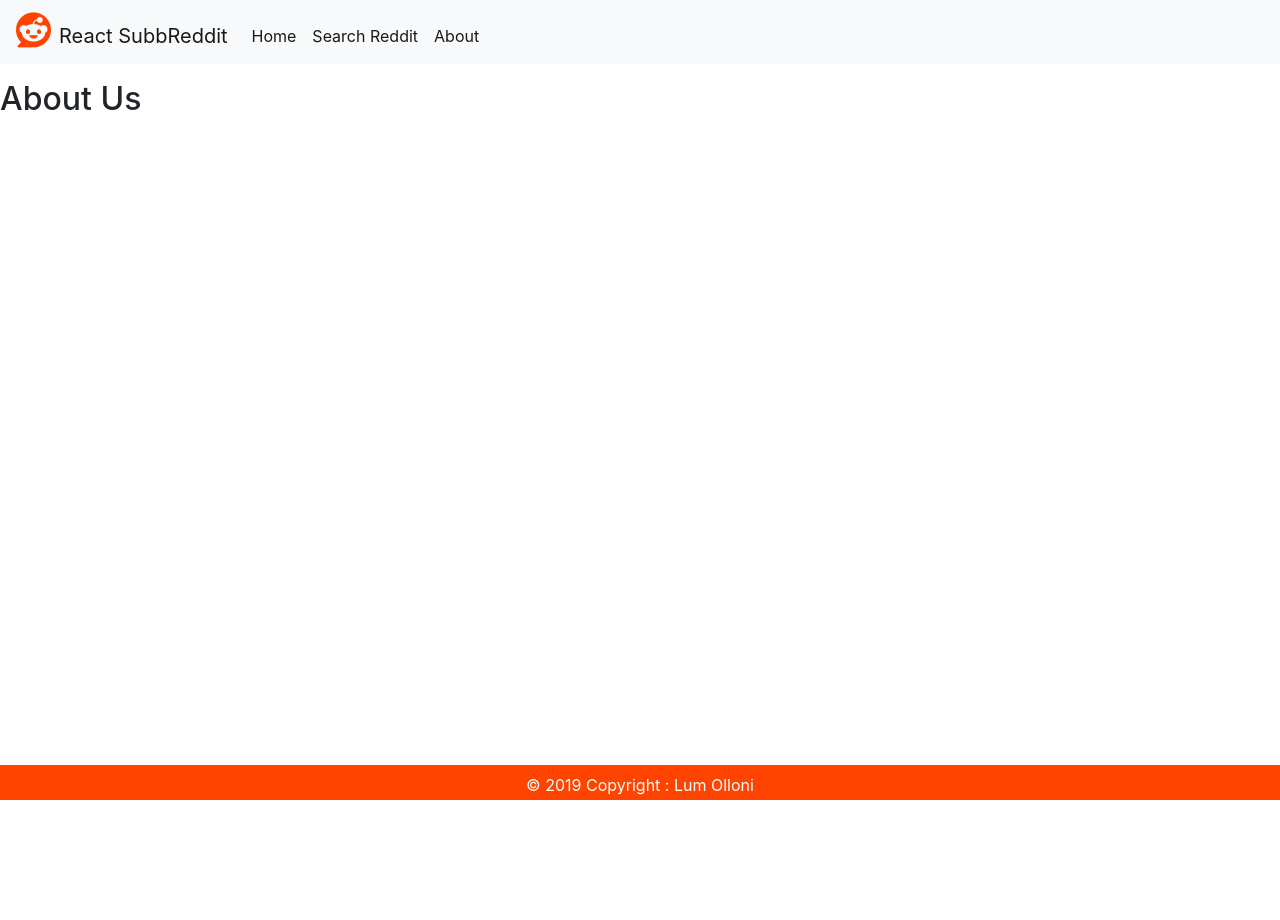
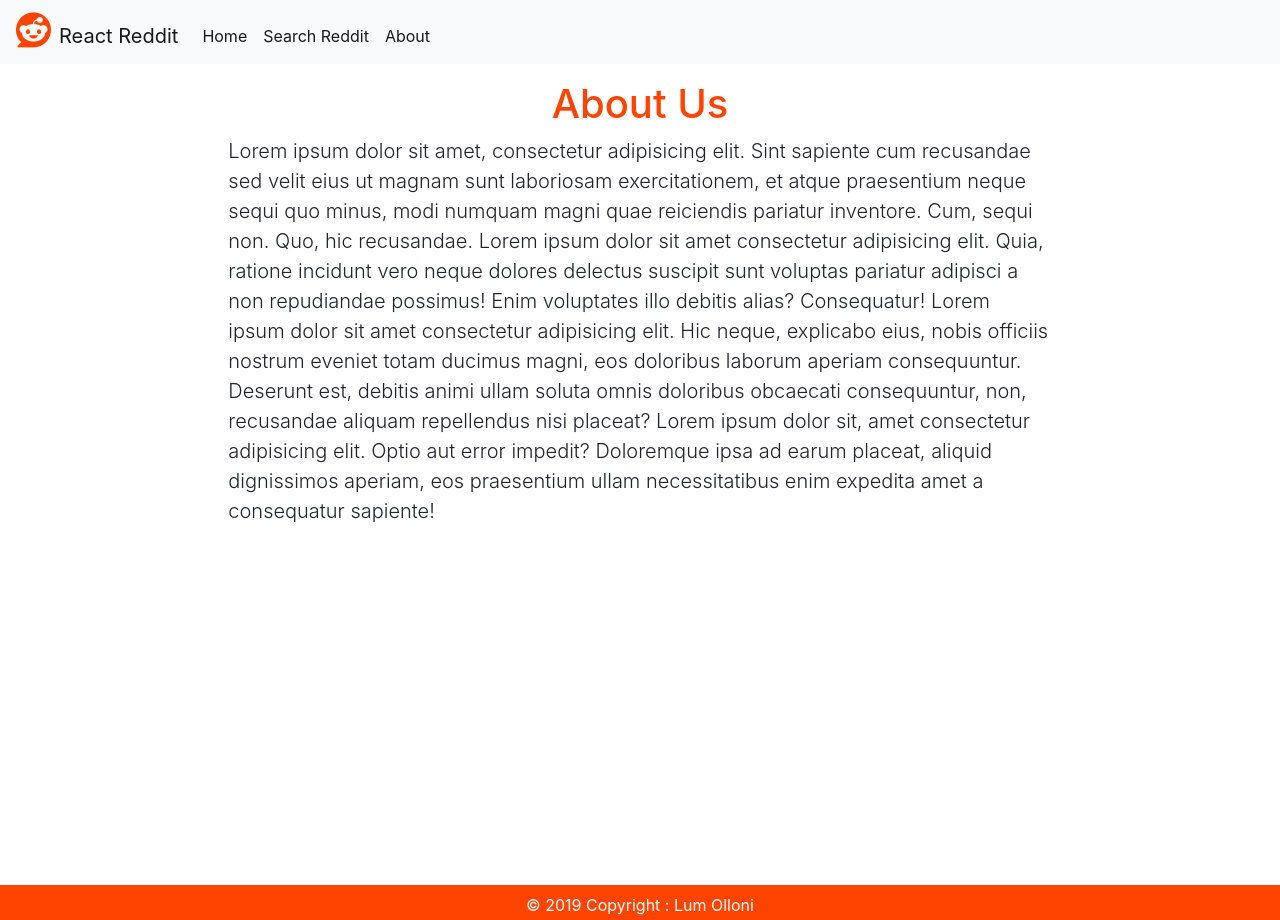
Before and after one commit to LumOlloni/redit-app, a React (Create React App) app: page /about in a window 1280 px wide. Before the commit the page ends 800 px from the top, so only its background shows below. Built offline with nearby package versions, Linux system fonts and the light colour scheme.

Commit message:
FixFooter

```diff
--- a/public/index.html
+++ b/public/index.html
@@ -1,30 +1,47 @@
 <!DOCTYPE html>
 <html lang="en">
-
   <head>
     <meta charset="utf-8" />
     <link rel="icon" href="%PUBLIC_URL%/favicon.ico" />
     <meta name="viewport" content="width=device-width, initial-scale=1" />
     <meta name="theme-color" content="#000000" />
-  <meta name="description" content="Web site created using create-react-app" />
+    <meta
+      name="description"
+      content="Web site created using create-react-app"
+    />
     <link rel="apple-touch-icon" href="%PUBLIC_URL%/logo192.png" />
     <!-- Bootsrap CDN -->
-  <link rel="stylesheet" href="https://stackpath.bootstrapcdn.com/bootstrap/4.4.1/css/bootstrap.min.css"
-    integrity="sha384-Vkoo8x4CGsO3+Hhxv8T/Q5PaXtkKtu6ug5TOeNV6gBiFeWPGFN9MuhOf23Q9Ifjh" crossorigin="anonymous">
+    <link
+      rel="stylesheet"
+      href="https://stackpath.bootstrapcdn.com/bootstrap/4.4.1/css/bootstrap.min.css"
+      integrity="sha384-Vkoo8x4CGsO3+Hhxv8T/Q5PaXtkKtu6ug5TOeNV6gBiFeWPGFN9MuhOf23Q9Ifjh"
+      crossorigin="anonymous"
+    />
 
     <link rel="manifest" href="%PUBLIC_URL%/manifest.json" />
     <script src="https://kit.fontawesome.com/4b690522e4.js"></script>
 
-  <title>React App</title>
+    <title>SubReddit Finder</title>
   </head>
 
   <body>
     <noscript>You need to enable JavaScript to run this app.</noscript>
     <div id="root"></div>
 
-  <script src="https://code.jquery.com/jquery-3.4.1.slim.min.js" integrity="sha384-J6qa4849blE2+poT4WnyKhv5vZF5SrPo0iEjwBvKU7imGFAV0wwj1yYfoRSJoZ+n" crossorigin="anonymous"></script>
-<script src="https://cdn.jsdelivr.net/npm/popper.js@1.16.0/dist/umd/popper.min.js" integrity="sha384-Q6E9RHvbIyZFJoft+2mJbHaEWldlvI9IOYy5n3zV9zzTtmI3UksdQRVvoxMfooAo" crossorigin="anonymous"></script>
-<script src="https://stackpath.bootstrapcdn.com/bootstrap/4.4.1/js/bootstrap.min.js" integrity="sha384-wfSDF2E50Y2D1uUdj0O3uMBJnjuUD4Ih7YwaYd1iqfktj0Uod8GCExl3Og8ifwB6" crossorigin="anonymous"></script>
+    <script
+      src="https://code.jquery.com/jquery-3.4.1.slim.min.js"
+      integrity="sha384-J6qa4849blE2+poT4WnyKhv5vZF5SrPo0iEjwBvKU7imGFAV0wwj1yYfoRSJoZ+n"
+      crossorigin="anonymous"
+    ></script>
+    <script
+      src="https://cdn.jsdelivr.net/npm/popper.js@1.16.0/dist/umd/popper.min.js"
+      integrity="sha384-Q6E9RHvbIyZFJoft+2mJbHaEWldlvI9IOYy5n3zV9zzTtmI3UksdQRVvoxMfooAo"
+      crossorigin="anonymous"
+    ></script>
+    <script
+      src="https://stackpath.bootstrapcdn.com/bootstrap/4.4.1/js/bootstrap.min.js"
+      integrity="sha384-wfSDF2E50Y2D1uUdj0O3uMBJnjuUD4Ih7YwaYd1iqfktj0Uod8GCExl3Og8ifwB6"
+      crossorigin="anonymous"
+    ></script>
   </body>
-
 </html>
--- a/src/App.js
+++ b/src/App.js
@@ -13,7 +13,7 @@ class App extends Component {
     return (
       <div id='page-content'>
         <Router>
-          <NavBar icon='fab fa-reddit f1a1' title='React SubbReddit' />
+          <NavBar icon='fab fa-reddit f1a1' title='React Reddit' />
           <Switch>
             <Route exact path='/' component={Home}></Route>
             <Route exact path='/about' component={About}></Route>
--- a/src/components/layout/Footer.js
+++ b/src/components/layout/Footer.js
@@ -3,7 +3,6 @@ import "../../sass/Navbar.scss";
 
 const Footer = () => {
   return (
-    // <div></div>
     <Fragment>
       <footer className='footer-log page-footer py-2 mt-5'>
         <div className='footer-copyright text-center text-white'>
--- a/src/components/layout/Navbar.js
+++ b/src/components/layout/Navbar.js
@@ -4,7 +4,7 @@ import PropTypes from "prop-types";
 
 const Navbar = ({ icon, title }) => {
   return (
-    <nav className='navbar navbar-expand-lg bg-light navbar-light mb-3'>
+    <nav className='navbar navbar-expand-lg bg-light navbar-light mb-3 '>
       <button
         type='button'
         className='navbar-toggler'
--- a/src/components/pages/About.js
+++ b/src/components/pages/About.js
@@ -3,7 +3,24 @@ import React from "react";
 const About = () => {
   return (
     <div>
-      <h2>About Us</h2>
+      <h1 className='text-center  textOrange'>About Us</h1>
+      <p className='lead col-md-8 mx-auto'>
+        Lorem ipsum dolor sit amet, consectetur adipisicing elit. Sint sapiente
+        cum recusandae sed velit eius ut magnam sunt laboriosam exercitationem,
+        et atque praesentium neque sequi quo minus, modi numquam magni quae
+        reiciendis pariatur inventore. Cum, sequi non. Quo, hic recusandae.
+        Lorem ipsum dolor sit amet consectetur adipisicing elit. Quia, ratione
+        incidunt vero neque dolores delectus suscipit sunt voluptas pariatur
+        adipisci a non repudiandae possimus! Enim voluptates illo debitis alias?
+        Consequatur! Lorem ipsum dolor sit amet consectetur adipisicing elit.
+        Hic neque, explicabo eius, nobis officiis nostrum eveniet totam ducimus
+        magni, eos doloribus laborum aperiam consequuntur. Deserunt est, debitis
+        animi ullam soluta omnis doloribus obcaecati consequuntur, non,
+        recusandae aliquam repellendus nisi placeat? Lorem ipsum dolor sit, amet
+        consectetur adipisicing elit. Optio aut error impedit? Doloremque ipsa
+        ad earum placeat, aliquid dignissimos aperiam, eos praesentium ullam
+        necessitatibus enim expedita amet a consequatur sapiente!
+      </p>
     </div>
   );
 };
--- a/src/components/posts/Search.js
+++ b/src/components/posts/Search.js
@@ -2,8 +2,8 @@ import React from "react";
 
 const Search = () => {
   return (
-    <div className='container'>
-      <div className='card card-body bg-light mb-2'>
+    <div className='container mt-3'>
+      <div className='card card-body bg-light mb-2 '>
         <h4>Search Reddit</h4>
         <form>
           <div className='form-group'>
--- a/src/sass/App.scss
+++ b/src/sass/App.scss
@@ -27,7 +27,7 @@
 
 
 #page-content {
-  min-height: 100vh;
+  min-height: 115vh;
   position: relative;
   margin: 0;
 }
```
Lines whose indentation alone changed are shown as unchanged.
